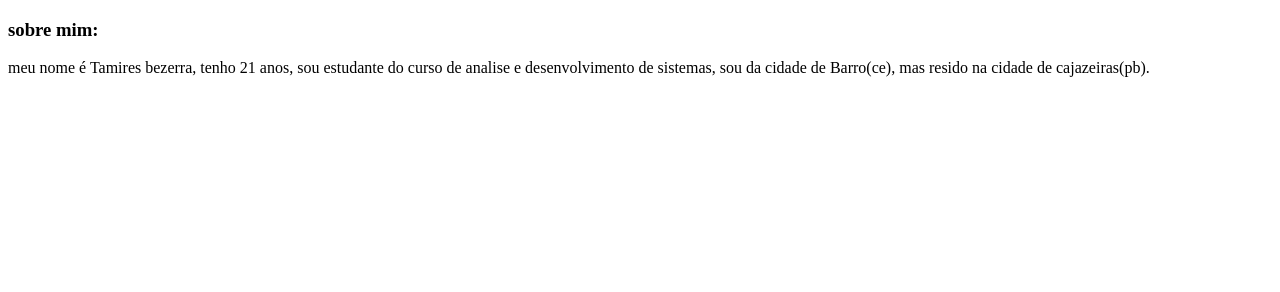
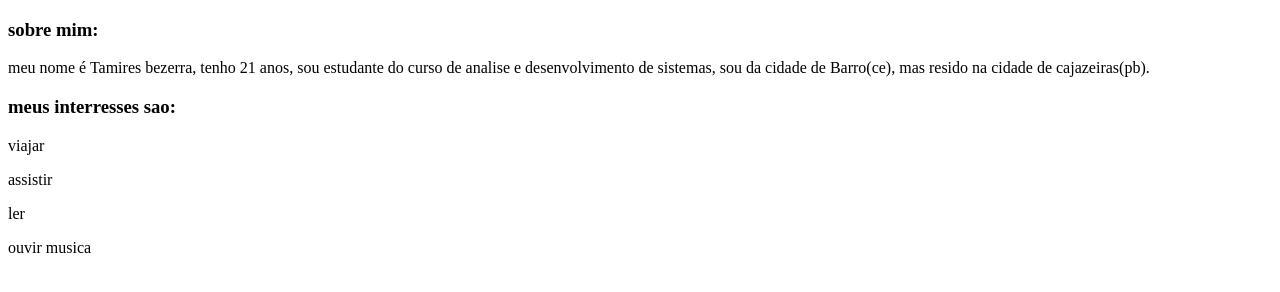
Before and after one commit to tamiresbezerra/tamiresbezerra.github.io, a plain HTML site: page index.html in a window 1280 px wide. Drawn offline with Linux system fonts and the light colour scheme.

Commit message:
adicionando detalhes.

```diff
--- a/index.html
+++ b/index.html
@@ -9,5 +9,11 @@
      <p>meu nome é Tamires bezerra, tenho 21 anos, sou estudante do curso de
      analise e desenvolvimento de sistemas, sou da cidade de Barro(ce), mas resido na cidade
      de cajazeiras(pb).</p>
+
+    <h3>meus interresses sao:</h3>
+    <p>viajar</p>
+    <p>assistir</p>
+    <p>ler</p>
+    <p>ouvir musica</p>
  </body>
 </html>
```
